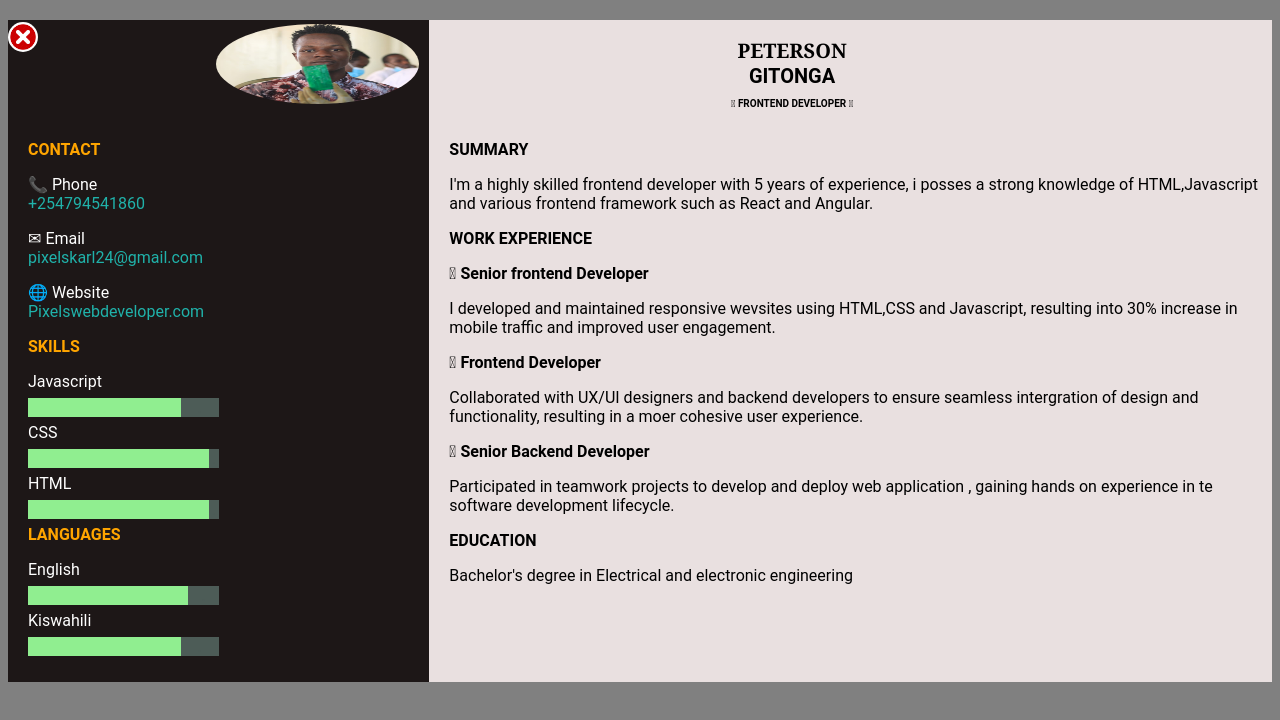
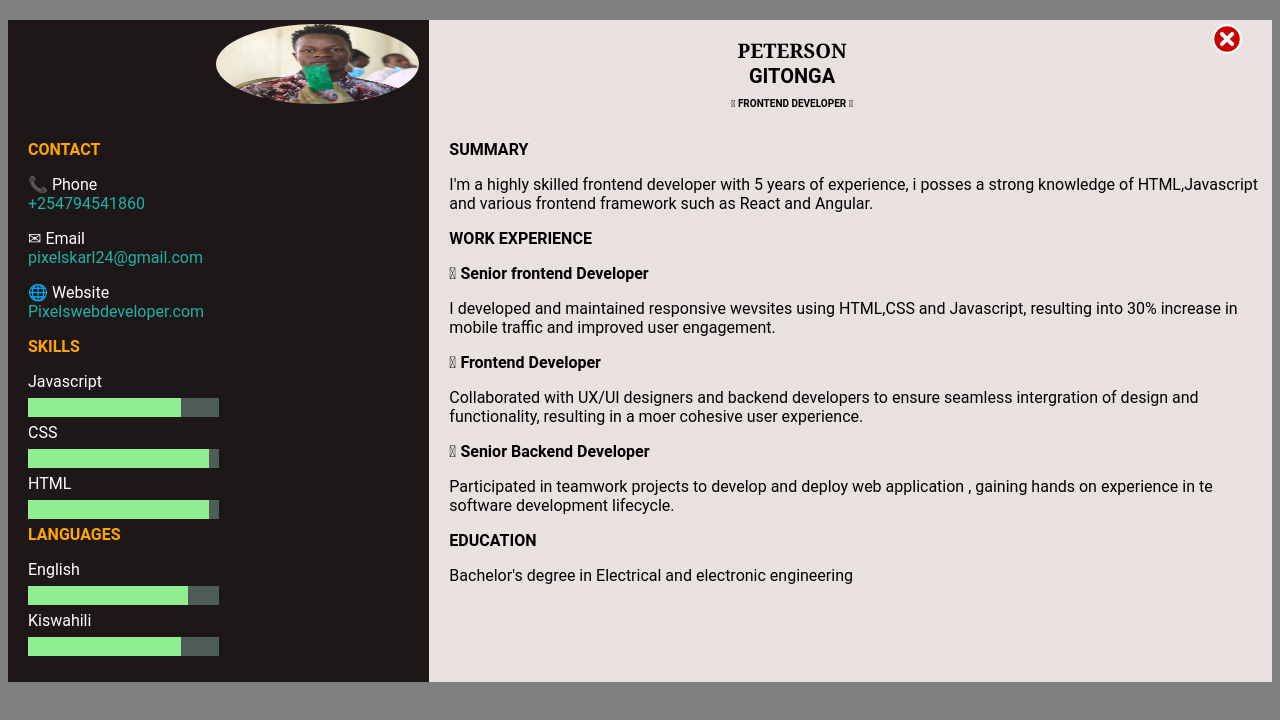
Before and after one commit to Pedrollaverrissie/cv, a plain HTML site: page index.html in a window 1280 px wide. Drawn offline with Linux system fonts and the light colour scheme.

Commit message:
Update index.html

```diff
--- a/index.html
+++ b/index.html
@@ -176,8 +176,8 @@
     }
     .close{
         position: absolute;
-        right:px;
-        top:22px;
+        right:1px;
+        top:24px;
 
     }
     .closebutton
```
